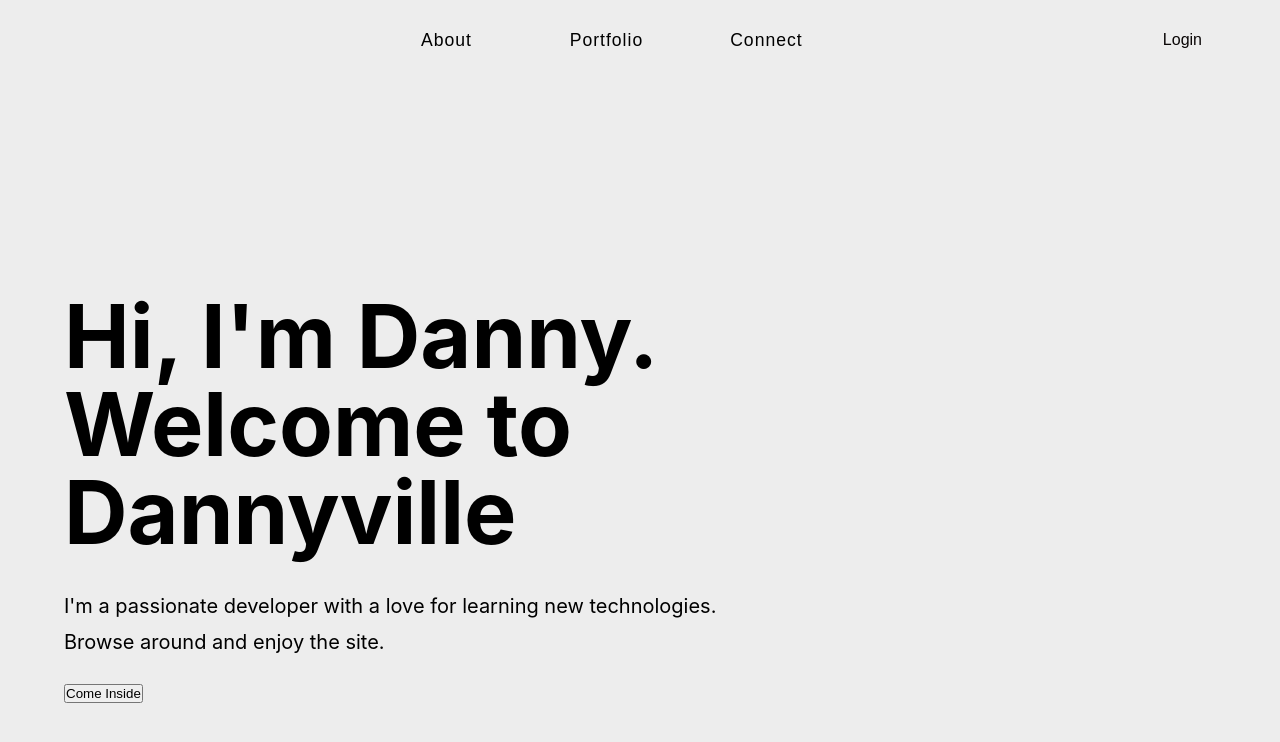
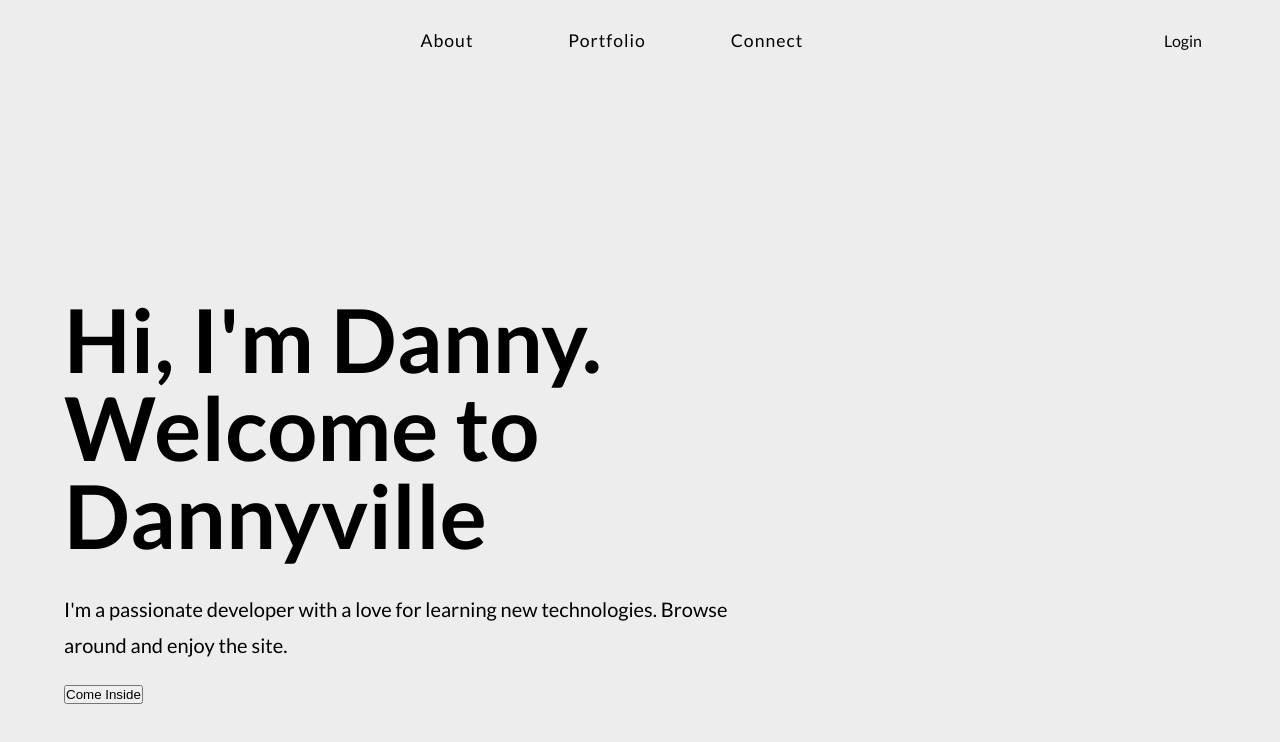
Before and after one commit to Danielamoateng1989/personalwebsite, a React (Create React App) app: page / in a window 1280 px wide. Shown: the top 742 px of the page. Built offline with nearby package versions, Linux system fonts and the light colour scheme.

Commit message:
Add font to the body, nav-header and login button

```diff
--- a/src/index.css
+++ b/src/index.css
@@ -1,3 +1,4 @@
+@import url('https://fonts.googleapis.com/css2?family=Lato:wght@300;400;700&display=swap');
 
 *,
 ::after,
@@ -7,12 +8,7 @@
   box-sizing: border-box;
 }
 body {
-  font-family: -apple-system, BlinkMacSystemFont, 'Segoe UI', Roboto, Oxygen,
-    Ubuntu, Cantarell, 'Open Sans', 'Helvetica Neue', sans-serif;
-  background: var(--clr-grey-10);
-  color: var(--clr-grey-1);
-  line-height: 1.5;
-  font-size: 0.875rem;
+  font-family: 'Lato', sans-serif;
 }
 ul {
   list-style-type: none;
@@ -107,6 +103,7 @@ Stripe Styles
   align-items: center;
 }
 .login-btn {
+  font-family: 'Lato', sans-serif;
   font-size: 1rem;
   padding: 0.25rem 0.75rem;
   border-radius: var(--radius);
@@ -194,6 +191,7 @@ Stripe Styles
   }
   .link-btn {
     height: 100%;
+    font-family: 'Lato', sans-serif;
     background: transparent;
     border-color: transparent;
     font-size: 1.1rem;
```
